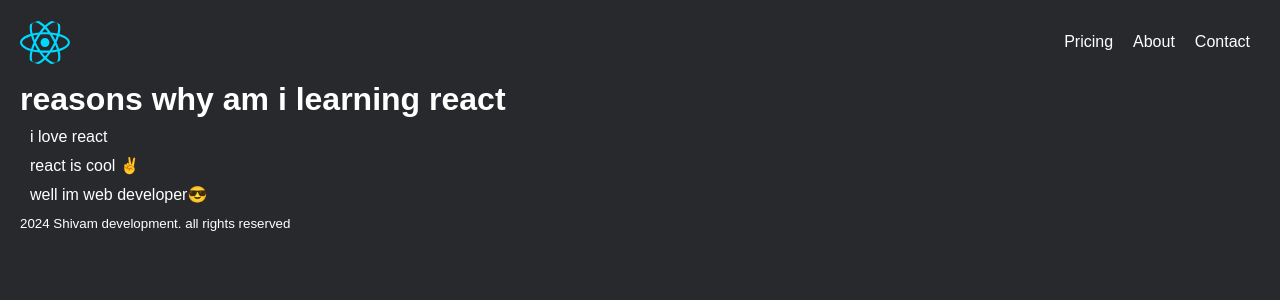
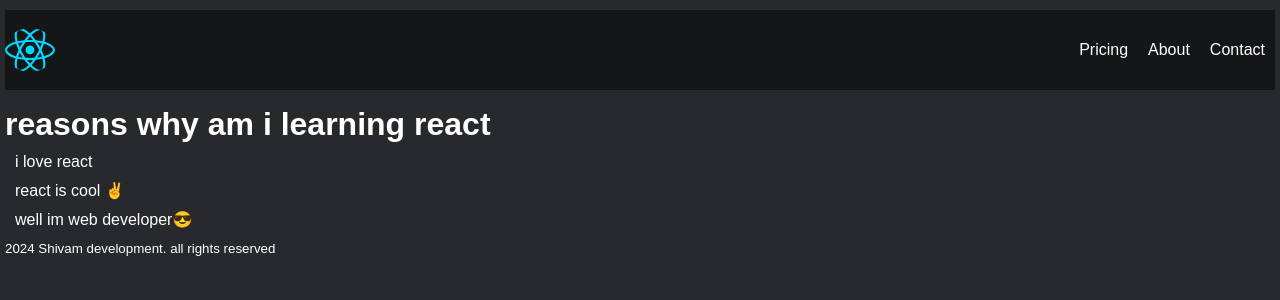
Before and after one commit to shivamsinghAIMLops32/reactScrimba, a React (Vite) app: page / in a window 1280 px wide. Shown: the top 300 px of the page. Built offline with nearby package versions, Linux system fonts and the light colour scheme.

Commit message:
basic style change

```diff
--- a/index.css
+++ b/index.css
@@ -4,7 +4,7 @@
     padding: 0;
 }
 body {
-    padding: 20px;
+    padding: 10px 5px;
     font-family: Arial, Helvetica, sans-serif;
     background: #27292c;
     color: white;
@@ -15,10 +15,14 @@ root {
 }
 
 header {
+    height: 10vh;
+    width: auto;
     display: flex;
     justify-content: space-between; /* Corrected */
     align-items: center;
     margin-bottom: 1rem;
+    background-color: rgba(0, 0, 0, 0.459);
+    overflow: hidden;
 }
 
 .nav-list {
@@ -31,12 +35,13 @@ header {
 }
 .nav-list-item {
     margin: 0 10px;
+    transition: all 0.3s ease-in-out;
 }
 
 .nav-list-item:hover {
     cursor: pointer;
     box-shadow: white 0px 2px 0px;
-    tranform: scale(1.1);
+    transform: scale(1.1);
 }
 
 .nav-logo {
```
